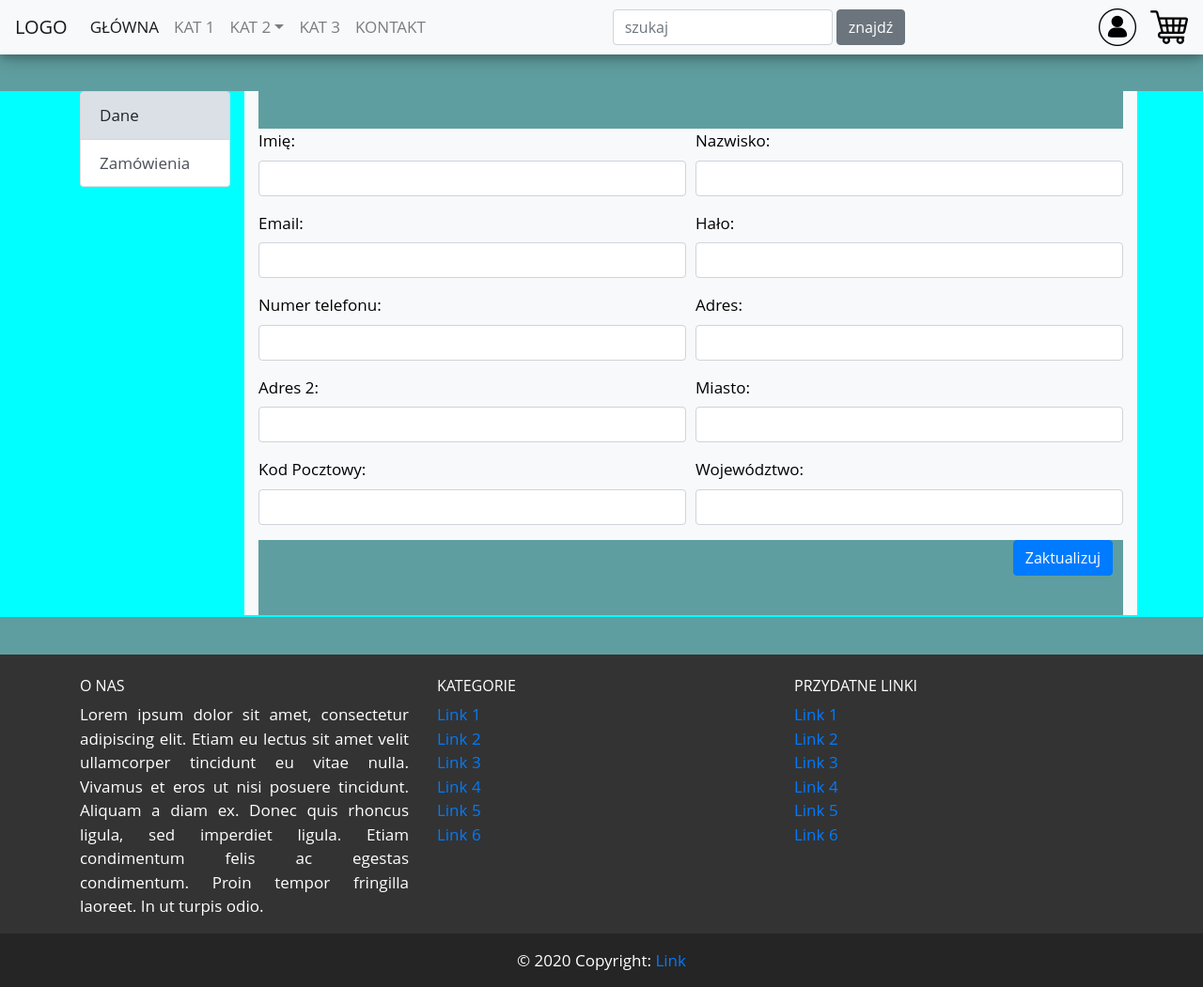
After one commit to GrzegorzSek/OnlineStore, a PHP site: page /userpanel.php in a window 1280 px wide. The commit adds this page. Shown: the whole page at 94% size. Run offline with PHP 8.4, Linux system fonts and the light colour scheme; the visitor is signed in with stand-in values (Sample User, id 1); data that the repository does not hold is empty.

Commit message:
display-user-data

```diff
--- a/adminpanel.php
+++ b/adminpanel.php
@@ -1,3 +1,7 @@
+<?php
+
+	include("config.php");
+?>
 <!doctype html>
 <html lang="pl">
 	<head>
--- a/checkuser.php
+++ b/checkuser.php
@@ -1,15 +1,15 @@
 <?php
     include "config.php";
 
-    $email = mysqli_real_escape_string($link,$_POST['email']);
-    $password = mysqli_real_escape_string($link,$_POST['password']);
+    $email = mysqli_real_escape_string($link, $_POST['email']);
+    $password = mysqli_real_escape_string($link, $_POST['password']);
 
 
 
     if ($email != "" && $password != ""){
 
         $sql_query = "SELECT count(*) as cntUser FROM user WHERE email='".$email."' and password='".$password."'";
-        $result = mysqli_query($link,$sql_query);
+        $result = mysqli_query($link, $sql_query);
         $row = mysqli_fetch_array($result);
 
         $count = $row['cntUser'];
--- a/css/main.css
+++ b/css/main.css
@@ -46,6 +46,7 @@ nav
 }
 .break
 {
+	background-color: cadetblue;
 	padding-top: 40px;
 }
 .collapse img{
@@ -63,3 +64,8 @@ nav
 	color: white;
 	background-color: rgb(37, 37, 37);
 }
+.mainContent
+{
+	background-color: aqua;
+	min-height: 600px;
+}
--- a/dashboard.php
+++ b/dashboard.php
@@ -2,7 +2,7 @@
 include "config.php";
 
 // Check user login or not
-if(!isset($_SESSION['uname'])){
+if(!isset($_SESSION['email'])){
     header('Location: index.php');
 }
 
--- a/loginform.php
+++ b/loginform.php
@@ -16,6 +16,8 @@
               <input type="email" name="email" placeholder="email" class="form-control" id="email" required/><br>
               <label for="password">Hasło</label><br>
               <input type="password" name="password" placeholder="password" class="form-control" id="password" required/><br>
+            </div>
+            <div class="form-group col-12 text-right">
               <a type="button" data-toggle="modal" href="#signUp">Nie masz konta? Zarejestruj się.</a>
               <button type="button" class="btn btn-secondary" data-dismiss="modal">Zamknij</button>
               <button type="button" name="but_submit" class="btn btn-primary" id="but_submit">Zaloguj</buton>
--- /dev/null
+++ b/userpanel.php
@@ -0,0 +1,145 @@
+<?php
+	include("config.php");
+
+	$SESSION = $_SESSION['email'];
+	$sql_query = "SELECT * FROM user WHERE email='$SESSION'";
+	$result = mysqli_query($link, $sql_query);
+	$row = mysqli_fetch_array($result);
+?>
+<!doctype html>
+<html lang="pl">
+	<head>
+		<?php include 'head.php';?>
+	</head>
+  <body>
+		<header>
+			<nav class="navbar fixed-top navbar-light bg-light navbar-expand-lg">
+				<a class="navbar-brand" href="#">LOGO</a>
+
+				<button class="navbar-toggler" type="button" data-toggle="collapse" data-target="#mainMenu">
+					<span class="navbar-toggler-icon"></span>
+				</button>
+
+				<div class="collapse navbar-collapse text-uppercase" id="mainMenu">
+					<ul class="navbar-nav mr-auto">
+						<li class="nav-item active">
+							<a class="nav-link" href="index.php"> Główna</a>
+						</li>
+						<li class="nav-item">
+							<a class="nav-link" href="#"> Kat 1</a>
+						</li>
+						<li class="nav-item dropdown">
+							<a class="nav-link dropdown-toggle" data-toggle="dropdown" href="#" role="button"> Kat 2</a>
+							<div class="dropdown-menu">
+								<a class="dropdown-item" href="listofproducts.php">podKat1</a>
+								<a class="dropdown-item" href="#">podKat2</a>
+								<a class="dropdown-item" href="#">podKat3</a>
+								<a class="dropdown-item" href="#">podKat4</a>
+								<a class="dropdown-item" href="#">podKat5</a>
+							</div>
+						</li>
+						<li class="nav-item">
+							<a class="nav-link" href="#"> Kat 3</a>
+						</li>
+						<li class="nav-item">
+							<a class="nav-link" href="#"> Kontakt</a>
+						</li>
+					</ul>
+
+					<form class="form-inline mr-auto">
+						<input class="form-control mr-1" type="search" placeholder="szukaj">
+						<button class="btn btn-secondary" type="submit">znajdź</button>
+					</form>
+
+					<ul class="navbar-nav">
+						<li class="nav-item">
+							<img src="favicons/myAccountIcon.png" data-toggle="modal" data-target="#signIn" alt="myAccountIcon">
+						</li>
+						<li class="nav-item">
+							<img src="favicons/shoppingCartIcon.png" data-toggle="modal" data-target="#userShoppingCart" alt="shoppingCartIcon"></a>
+						</li>
+					</ul>
+				</div>
+			</nav>
+		</header>
+	<main>
+		<section class="mainContent">
+            <div class="break"></div>
+            <div class="container">
+                <div class="row">
+                    <div class="col-2">
+                        <div class="list-group">
+                            <button type="button" class="list-group-item list-group-item-action active btn-light">Dane</button>
+                            <button type="button" class="list-group-item list-group-item-action btn-light">Zamówienia</button>
+                        </div>
+                    </div>
+                    <div class="col-10 bg-light">
+						<div class="break"></div>
+						<form>
+							<div class="form-row">
+								<div class="form-group col-6">
+									<label for="name">Imię:</label>
+									<input type="text" class="form-control" id="name" value="<?php echo $row['name']; ?>">
+								</div>
+								<div class="form-group col-6">
+									<label for="surname">Nazwisko:</label>
+									<input type="text" class="form-control" id="surname" value="<?php echo $row['surname']; ?>">
+								</div>
+							</div>
+							<div class="form-row">
+								<div class="form-group col-6">
+									<label for="email">Email:</label>
+									<input type="email" class="form-control" id="email" value="<?php echo $row['email']; ?>">
+								</div>
+								<div class="form-group col-6">
+									<label for="password">Hało:</label>
+									<input type="password" class="form-control" id="password" value="<?php echo $row['password']; ?>">
+								</div>
+							</div>
+							<div class="form-row">
+								<div class="form-group col-6">
+									<label for="phonenumber">Numer telefonu:</label>
+									<input type="text" class="form-control" id="phonenumber" value="<?php echo $row['phonenumber']; ?>">
+								</div>
+								<div class="form-group col-6">
+									<label for="address">Adres:</label>
+									<input type="text" class="form-control" id="address" value="<?php echo $row['address']; ?>">
+								</div>
+							</div>
+							<div class="form-row">
+								<div class="form-group col-6">
+									<label for="address2">Adres 2:</label>
+									<input type="text" class="form-control" id="address2" value="<?php echo $row['address2']; ?>">
+								</div>
+								<div class="form-group col-6">
+									<label for="city">Miasto:</label>
+									<input type="text" class="form-control" id="city" value="<?php echo $row['city']; ?>">
+								</div>
+							</div>
+							<div class="form-row">
+								<div class="form-group col-6">
+									<label for="zipCode">Kod Pocztowy:</label>
+									<input type="text" class="form-control" id="zipCode" value="<?php echo $row['zipCode']; ?>">
+								</div>
+								<div class="form-group col-6">
+									<label for="voivodeship">Województwo:</label>
+									<input type="text" class="form-control" id="voivodeship" value="<?php echo $row['voivodeship']; ?>">
+								</div>
+							</div>
+							<div class="form-row float-right pr-3">
+								<button type="button" class="btn btn-primary" id="update">Zaktualizuj</button>
+							</div>
+						</form>
+						<div class="break"></div>
+						<div class="break"></div>
+                    </div>
+                </div>
+            </div>
+		</section>
+        <div class="break"></div>
+	</main>
+    </body>
+    <footer class="page-footer pt-4">
+        <?php include 'foot.php';?>
+    </footer>
+</html>
```
